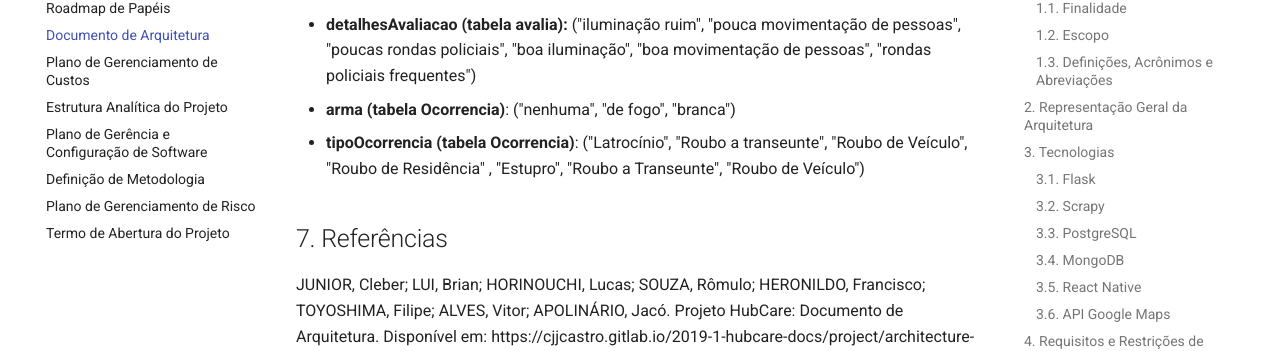
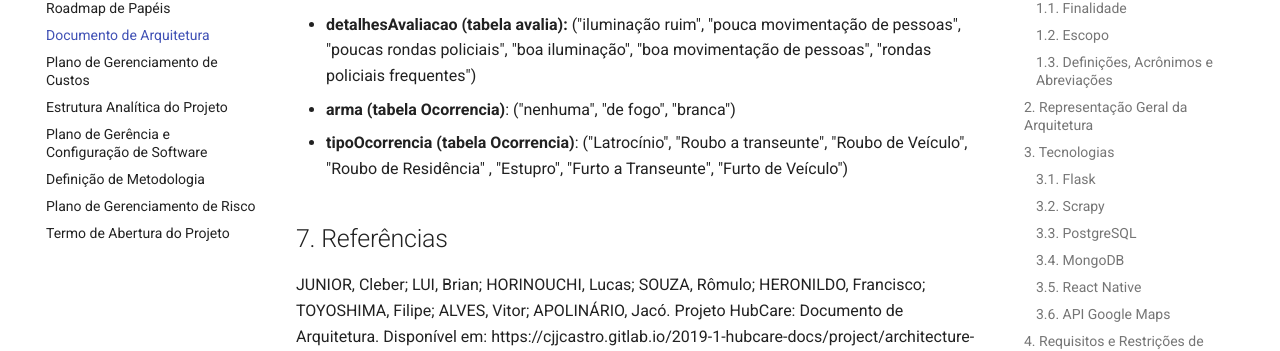
Before and after one commit to fga-eps-mds/2020.1-stay-safe-docs, an MkDocs documentation site: the page built from docs/projeto/arquitetura.md, in a window 1280 px wide and 1400 px high, scrolled down 11529 px. Shown: the part 127-478 px from the top of the window. Built offline with MkDocs 1.6.1 and Material for MkDocs 9.7.7, drawn with Linux system fonts in a browser that asks for light colours; some of the changed text lies outside the part shown.

Commit message:
Small correction of occurrence types

```diff
--- a/docs/projeto/arquitetura.md
+++ b/docs/projeto/arquitetura.md
@@ -276,7 +276,7 @@ Os campos do tipo *enum* tem os seguintes valores possíveis:
 
 * **detalhesAvaliacao (tabela avalia):** ("iluminação ruim", "pouca movimentação de pessoas", "poucas rondas policiais", "boa iluminação", "boa movimentação de pessoas", "rondas policiais frequentes")
 * **arma (tabela Ocorrencia)**: ("nenhuma", "de fogo", "branca")
-* **tipoOcorrencia (tabela Ocorrencia)**: ("Latrocínio", "Roubo a transeunte", "Roubo de Veículo", "Roubo de Residência" , "Estupro", "Roubo a Transeunte", "Roubo de Veículo")
+* **tipoOcorrencia (tabela Ocorrencia)**: ("Latrocínio", "Roubo a transeunte", "Roubo de Veículo", "Roubo de Residência" , "Estupro", "Furto a Transeunte", "Furto de Veículo")
 
 
 ## 7. Referências
```
Also changed, not shown: other parts of docs/projeto/arquitetura.md (+1 -0 lines).
